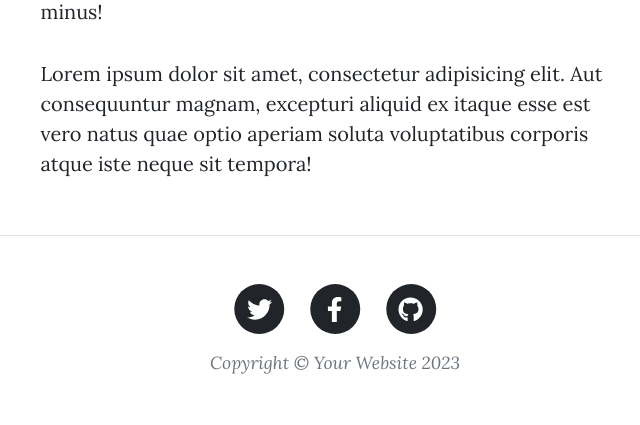
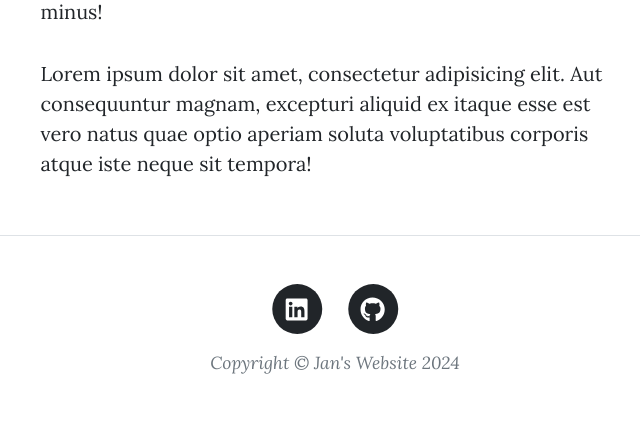
Before and after one commit to Bozka222/PersonalBlog-LearningProject, a Flask app: page /about in a window 1280 px wide. Shown: the part 887-1312 px from the top of the page, without its empty margins (305-945 px from the left). Run offline with Flask 3, Linux system fonts and the light colour scheme; some libraries are stand-ins or nearby versions.

Commit message:
updated Footer

```diff
--- a/main.py
+++ b/main.py
@@ -23,6 +23,7 @@ Bootstrap5(app)
 # Configure Flask-Login
 login_manager = LoginManager()
 login_manager.init_app(app)
+year = date.today().year
 
 
 @login_manager.user_loader
@@ -124,7 +125,7 @@ def register():
         db.session.commit()
         login_user(new_user)
         return redirect(url_for("get_all_posts"))
-    return render_template("register.html", form=form, current_user=current_user)
+    return render_template("register.html", form=form, current_user=current_user, year=year)
 
 
 @app.route('/login', methods=["GET", "POST"])
@@ -143,7 +144,7 @@ def login():
         else:
             login_user(user)
             return redirect(url_for('get_all_posts'))
-    return render_template("login.html", form=form, current_user=current_user)
+    return render_template("login.html", form=form, current_user=current_user, year=year)
 
 
 @app.route('/logout')
@@ -157,7 +158,8 @@ def get_all_posts():
     msg_sent = request.args.get('msg_sent')
     result = db.session.execute(db.select(BlogPost))
     posts = result.scalars().all()
-    return render_template("index.html", all_posts=posts, current_user=current_user, msg_sent=msg_sent)
+    return render_template("index.html", all_posts=posts, current_user=current_user,
+                           msg_sent=msg_sent, year=year)
 
 
 # Add a POST method to be able to post comments
@@ -177,7 +179,8 @@ def show_post(post_id):
         )
         db.session.add(new_comment)
         db.session.commit()
-    return render_template("post.html", post=requested_post, current_user=current_user, form=comment_form)
+    return render_template("post.html", post=requested_post, current_user=current_user,
+                           form=comment_form, year=year)
 
 
 @app.route("/new-post", methods=["GET", "POST"])
@@ -196,7 +199,7 @@ def add_new_post():
         db.session.add(new_post)
         db.session.commit()
         return redirect(url_for("get_all_posts"))
-    return render_template("make-post.html", form=form, current_user=current_user)
+    return render_template("make-post.html", form=form, current_user=current_user, year=year)
 
 
 @app.route("/edit-post/<int:post_id>", methods=["GET", "POST"])
@@ -217,7 +220,8 @@ def edit_post(post_id):
         post.body = edit_form.body.data
         db.session.commit()
         return redirect(url_for("show_post", post_id=post.id))
-    return render_template("make-post.html", form=edit_form, is_edit=True, current_user=current_user)
+    return render_template("make-post.html", form=edit_form, is_edit=True,
+                           current_user=current_user, year=year)
 
 
 @app.route("/delete/<int:post_id>")
@@ -231,7 +235,7 @@ def delete_post(post_id):
 
 @app.route("/about")
 def about():
-    return render_template("about.html", current_user=current_user)
+    return render_template("about.html", current_user=current_user, year=year)
 
 
 @app.route("/contact", methods=["GET", "POST"])
@@ -240,7 +244,7 @@ def contact():
         data = request.form
         send_email(data["name"], data["email"], data["phone"], data["message"])
         return redirect(url_for('get_all_posts', msg_sent=True))
-    return render_template("contact.html", msg_sent=False)
+    return render_template("contact.html", msg_sent=False, year=year)
 
 
 def send_email(name, email, phone, message):
--- a/templates/footer.html
+++ b/templates/footer.html
@@ -5,23 +5,23 @@
                   <div class="col-md-10 col-lg-8 col-xl-7">
                       <ul class="list-inline text-center">
                           <li class="list-inline-item">
-                              <a href="#!">
+                              <a href="https://www.linkedin.com/in/jan-boch-45981b242/">
                                   <span class="fa-stack fa-lg">
                                       <i class="fas fa-circle fa-stack-2x"></i>
-                                      <i class="fab fa-twitter fa-stack-1x fa-inverse"></i>
+                                      <i class="fab fa-linkedin fa-stack-1x fa-inverse"></i>
                                   </span>
                               </a>
                           </li>
+<!--                          <li class="list-inline-item">-->
+<!--                              <a href="#!">-->
+<!--                                  <span class="fa-stack fa-lg">-->
+<!--                                      <i class="fas fa-circle fa-stack-2x"></i>-->
+<!--                                      <i class="fab fa-facebook-f fa-stack-1x fa-inverse"></i>-->
+<!--                                  </span>-->
+<!--                              </a>-->
+<!--                          </li>-->
                           <li class="list-inline-item">
-                              <a href="#!">
-                                  <span class="fa-stack fa-lg">
-                                      <i class="fas fa-circle fa-stack-2x"></i>
-                                      <i class="fab fa-facebook-f fa-stack-1x fa-inverse"></i>
-                                  </span>
-                              </a>
-                          </li>
-                          <li class="list-inline-item">
-                              <a href="#!">
+                              <a href="https://github.com/Bozka222">
                                   <span class="fa-stack fa-lg">
                                       <i class="fas fa-circle fa-stack-2x"></i>
                                       <i class="fab fa-github fa-stack-1x fa-inverse"></i>
@@ -29,7 +29,7 @@
                               </a>
                           </li>
                       </ul>
-                      <div class="small text-center text-muted fst-italic">Copyright &copy; Your Website 2023</div>
+                      <div class="small text-center text-muted fst-italic">Copyright &copy; Jan's Website {{ year }}</div>
                   </div>
               </div>
           </div>
```
